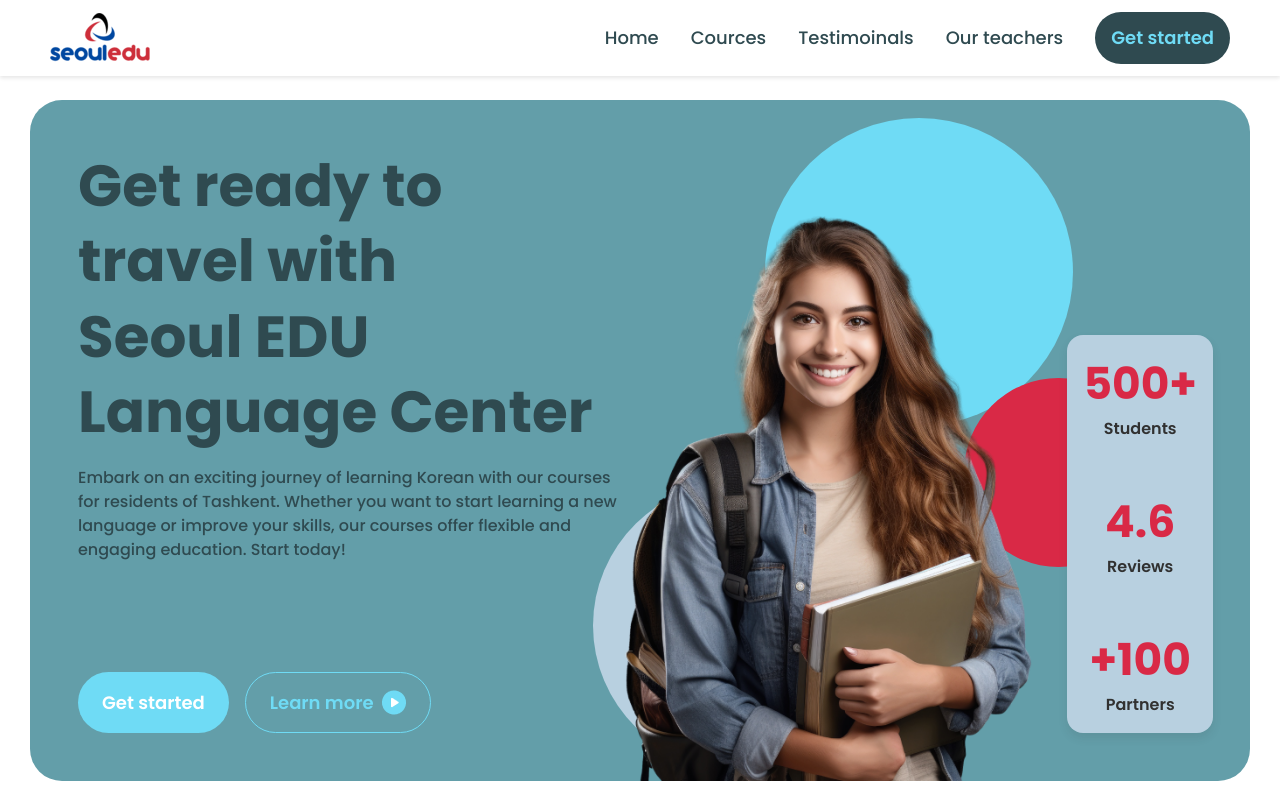
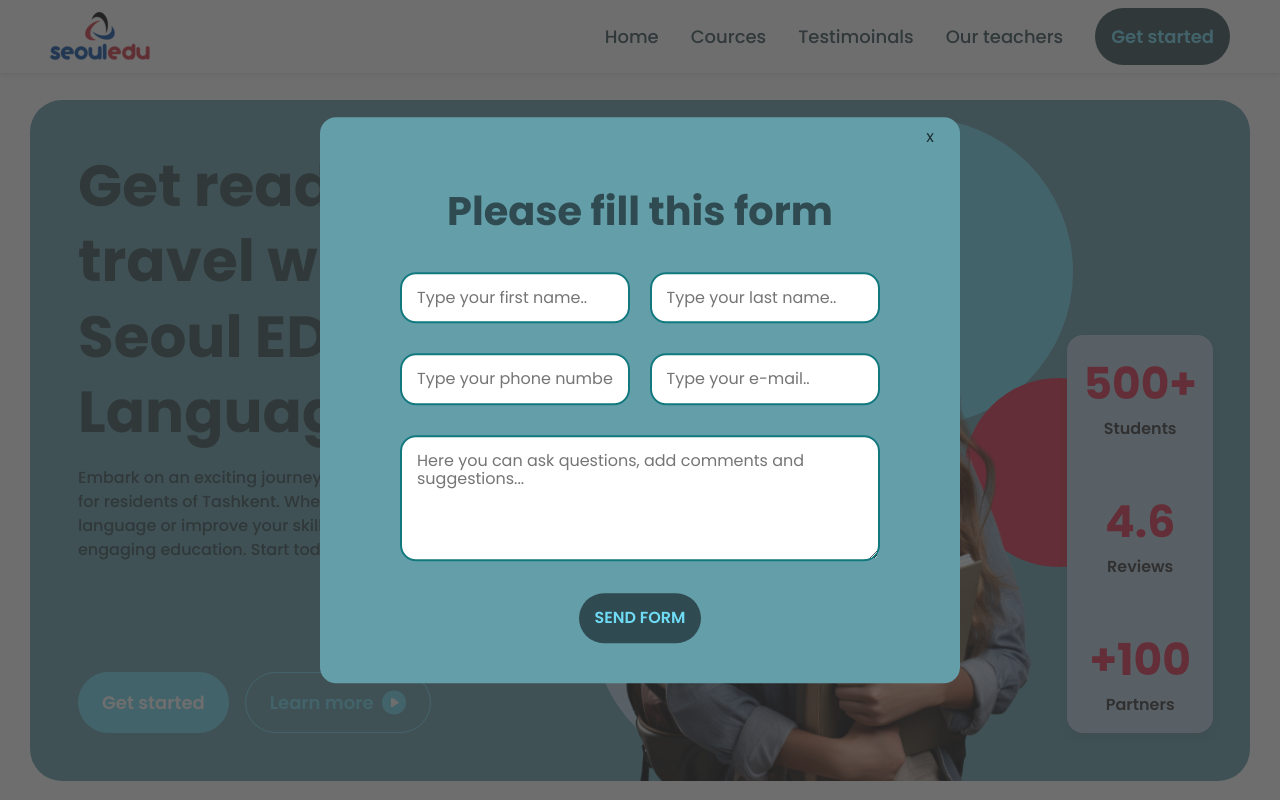
Before and after one commit to Kalys1508/SeoulEDU, a plain HTML site: page index.html in a window 1280 px wide. Shown: the top 800 px of the page. Drawn offline with Linux system fonts and the light colour scheme; a script that the page names is missing.

Commit message:
added popup window layout

```diff
--- a/css/media.css
+++ b/css/media.css
@@ -121,6 +121,10 @@
     .maps-wrap {
         flex-direction: column;
     }
+
+    .modal-window {
+        width: 70%;
+    }
 }
 
 @media (max-width: 1100px) {
@@ -204,6 +208,10 @@
 
     .banner-bottom-title {
         font-size: 38px;
+    }
+
+    .modal-window {
+        width: 80%;
     }
 }
 
--- a/css/style.css
+++ b/css/style.css
@@ -213,6 +213,7 @@ header {
     background-color: #2F4A50;
     color: #6FDBF5;
     padding: 16px;
+    text-decoration: none;
 }
 
 .banner {
@@ -915,7 +916,7 @@ footer {
 }
 
 .fill-form-fields {
-    margin: 30px 0;
+    margin: 0 0 30px;
     color: #FFF;
 }
 
@@ -937,9 +938,7 @@ footer {
   }
 
 .fill-form-fields-bottom {
-    width: 90%;
     margin: 0 65px;
-    justify-content: center;
     padding-bottom: 25px;
 }
 
@@ -959,3 +958,59 @@ footer {
     width: 50%;
     border-radius: 10px;
 }
+
+/* popup window part start */
+
+.modal {
+    position: fixed;
+    top: 0;
+    left: 0;
+    width: 100%;
+    height: 100%;
+    z-index: 1100;
+    visibility: hidden;
+    opacity: 0;
+}
+
+.modal .overlay {
+    position: absolute;
+    top: 0;
+    left: 0;
+    width: 100%;
+    height: 100%;
+    background-color: #313131;
+    opacity: 0.7;
+    z-index: 1100;
+}
+
+.modal-window {
+    top: 50%;
+    left: 50%;
+    transform: translate(-50%, -50%);
+    position: relative;
+    z-index: 5000;
+    width: 50%;
+    border-radius: 16px;
+    background-color: #639EA9;
+    padding: 15px;
+}
+
+.btn-close {
+    position: absolute;
+    right: 20px;
+    top: 10px;
+    border: none;
+    background: none;
+    opacity: 0.7;
+}
+
+.btn-close :hover{
+    opacity: 1;
+}
+
+.modal.show {
+    visibility: visible;
+    opacity: 1;
+    transition: all 0.9s ease-out;
+}
+/* popup window part end */
--- a/index.html
+++ b/index.html
@@ -39,7 +39,7 @@
                     </div>
                     <button class="nav-btn" type="button" id="navBtn">☰</button>
                     <div class="appointment">
-                    <button class="btn btn-primary">Get started</button>
+                        <a class="btn btn-primary" href="#">Get started</a>
                     </div>
                 </nav>
             </div>
@@ -270,7 +270,8 @@
                 </div>
                 <div class="testimoinals-block-right">
                     <div class="testimoinals-block-right-top">
-                    <iframe height="372" id="testimonial-video" src="https://www.youtube.com/embed/zZgW3zi039M/?controls=1" allowfullscreen></iframe>
+                        <iframe height="372" id="testimonial-video"
+                            src="https://www.youtube.com/embed/zZgW3zi039M/?controls=1" allowfullscreen></iframe>
                     </div>
                     <div class="testimoinals-block-right-bottom">
                         <div class="testimonial-block-right-bottom-image" data-video-id="VbKYxsWK_mE">
@@ -325,14 +326,13 @@
                                     href="http://2gis.uz/tashkent/center/69.205358,41.280045/zoom/18/routeTab/rsType/bus/to/69.205358,41.280045╎Garant Baholash Servis, компания?utm_medium=widget-source&utm_campaign=firmsonmap&utm_source=route">Найти
                                     проезд до Garant Baholash Servis, компания</a></div>
                             <script charset="utf-8" src="https://widgets.2gis.com/js/DGWidgetLoader.js"></script>
-                        <script
-                                charset="utf-8">new DGWidgetLoader({
+                            <script charset="utf-8">new DGWidgetLoader({
                                     "width": 560,
                                     "height": 400,
                                     "borderColor": "#a3a3a3",
-                            "pos": {"lat": 41.28043493027539, "lon": 69.20545041561128, "zoom": 18},
-                            "opt": {"city": "tashkent"},
-                            "org": [{"id": "70000001057056315"}]
+                                    "pos": { "lat": 41.28043493027539, "lon": 69.20545041561128, "zoom": 18 },
+                                    "opt": { "city": "tashkent" },
+                                    "org": [{ "id": "70000001057056315" }]
                                 });</script>
                             <noscript style="color:#c00;font-size:16px;font-weight:bold;">Виджет карты использует
                                 JavaScript.
@@ -389,7 +389,7 @@
                     <h5 class="footer-col-title">Contact us</h5>
                     <ul>
                         <li class="contact-us-item" id="address"><a href="#">Toshkent shahar, Chilonzor tumani,
-                        <br/> Navbahor MFY, S MAVZESI, 16A-UY</a></li>
+                                <br /> Navbahor MFY, S MAVZESI, 16A-UY</a></li>
                         <li class="contact-us-item" id="mail"><a mailto="info@seoul-edu.com"
                                 href="#">info@seoul-edu.com</a></li>
                         <li class="contact-us-item" id="phone"><a tel="+998 90 922 22 22" href="#">+998 90 922 22 22</a>
@@ -401,11 +401,61 @@
                 <div class="logo">
                     <img src="images/logo.png" alt="logo">
                 </div>
-            <p class="copyright">© Seoul EDU Language Center 2023. All rights reserved</p>
+                <p class="copyright">© Seoul EDU Language Center 2024. All rights reserved</p>
             </div>
 
         </div>
     </footer>
+    <!-- popup window part start -->
+    <div class="modal show">
+        <div class="modal-window">
+            <div class="fill-form">
+                <div class="fill-form-top">
+                    <h5 class="fill-form-top-title">Please fill this form</h5>
+                </div>
+                <form class="fill-form-body">
+                    <div class="fill-form-body-middle">
+                        <div class="fill-form-body-left">
+                            <div class="fill-form-fields" id="field-1">
+                                <label for="firstName" class="first-name"></label>
+                                <input class="typedata" type="text" name="firstName" id="firstName" maxlength="15"
+                                    placeholder="Type your first name..">
+                            </div>
+                            <div class="fill-form-fields" id="field-3">
+                                <label for="telephone" class="telephone"></label>
+                                <input class="typedata" type="tel" name="telephone" id="telephone" required
+                                    placeholder="Type your phone number +998 000000000">
+                            </div>
+                        </div>
+                        <div class="fill-form-body-right">
+                            <div class="fill-form-fields" id="field-2">
+                                <label for="lastName" class="last-name"></label>
+                                <input class="typedata" type="text" name="lastName" id="lastName" required
+                                    pattern=".{2,16}" maxlength="25" placeholder="Type your last name..">
+                            </div>
+                            <div class="fill-form-fields" id="field-4">
+                                <label for="e-mail" class="e-mail"></label>
+                                <input class="typedata" type="email" name="e-mail" id="e-mail" required
+                                    pattern=".{3,35}" maxlength="35" placeholder="Type your e-mail..">
+                            </div>
+                        </div>
+                    </div>
+                    <div class="fill-form-fields-bottom">
+                        <label for="comments">
+                            <textarea class="typedata" id="comments" name="comments" rows="5" cols="25"
+                                placeholder="Here you can ask questions, add comments and suggestions..."></textarea>
+                            <div class="fill-form-fields-button">
+                                <button type="submit" class="btn btn-primary">SEND FORM</button>
+                            </div>
+                        </label>
+                    </div>
+                </form>
+            </div>
+            <button class="btn-close">x</button>
+        </div>
+        <div class="overlay"></div>
+    </div>
+    <!-- popup window part end -->
     <script type="text/javascript" src="js/nav.js"></script>
 </body>
 
```
Also changed, not shown: formfill.html (+11 -7 lines). Lines whose indentation alone changed are shown as unchanged.
